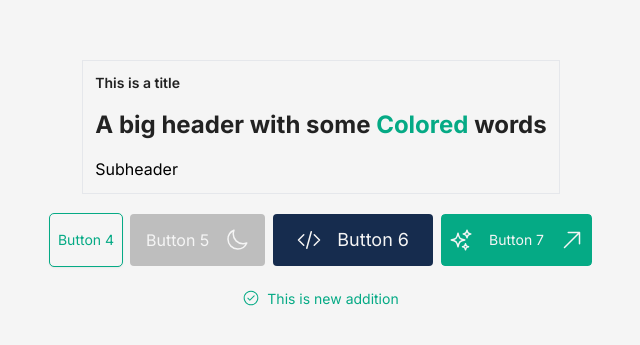
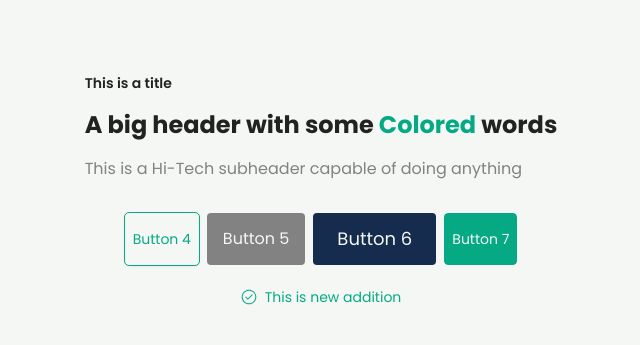
Before and after one commit to rhrokib/roboket-land, a Next.js app: page / in a window 1280 px wide. Shown: the part 215-560 px from the top of the page, without its empty margins (319-959 px from the left). Built offline with nearby package versions, Linux system fonts and the light colour scheme.

Commit message:
chore: Update font family and colors in UI components

```diff
--- a/src/app/globals.css
+++ b/src/app/globals.css
@@ -1,32 +1,14 @@
-@import url("https://fonts.googleapis.com/css2?family=Open+Sans:wght@500&family=Poppins:ital,wght@0,100;0,200;0,300;0,400;0,500;0,600;0,700;0,800;0,900;1,100;1,200;1,300;1,400;1,500;1,600;1,700;1,800;1,900&display=swap");
+@import url('https://fonts.googleapis.com/css2?family=Open+Sans:wght@500&family=Poppins:ital,wght@0,100;0,200;0,300;0,400;0,500;0,600;0,700;0,800;0,900;1,100;1,200;1,300;1,400;1,500;1,600;1,700;1,800;1,900&display=swap');
 
 @tailwind base;
 @tailwind components;
 @tailwind utilities;
 
-/* :root {
-  --foreground-rgb: 0, 0, 0;
-  --background-start-rgb: 214, 219, 220;
-  --background-end-rgb: 255, 255, 255;
-}
-
-@media (prefers-color-scheme: dark) {
-  :root {
-    --foreground-rgb: 255, 255, 255;
-    --background-start-rgb: 0, 0, 0;
-    --background-end-rgb: 0, 0, 0;
+@layer base {
+  html {
+    font-family: 'Poppins', system-ui, sans-serif;
   }
 }
-
-body {
-  color: rgb(var(--foreground-rgb));
-  background: linear-gradient(
-      to bottom,
-      transparent,
-      rgb(var(--background-end-rgb))
-    )
-    rgb(var(--background-start-rgb));
-} */
 
 @layer utilities {
   .text-balance {
@@ -34,8 +16,6 @@ body {
   }
 }
 
-/* This will affect the scrollbar globally */
-/* This will affect the scrollbar globally */
 ::-webkit-scrollbar {
   width: 8px; /* width of the entire scrollbar */
 }
--- /dev/null
+++ b/src/app/home/page1.tsx
@@ -0,0 +1,45 @@
+import { Button } from '@/components/button/button';
+import {
+  Header,
+  HeaderText,
+  HeaderTitle,
+  SubHeader,
+} from '@/components/header';
+import { IconLabel } from '@/components/icon-label';
+import { GoCheckCircle } from 'react-icons/go';
+
+export default function Page1() {
+  return (
+    <div className="flex flex-col justify-center items-center bg-light min-h-screen">
+      <Header alignment="left">
+        <HeaderTitle size="text-sm">This is a title</HeaderTitle>
+        <HeaderText
+          size="text-2xl"
+          coloredWords={['colored']}
+          accentColor="text-primary-600"
+        >
+          A big header with some Colored words
+        </HeaderText>
+        <SubHeader size="text-base">
+          This is a Hi-Tech subheader capable of doing anything
+        </SubHeader>
+      </Header>
+
+      {/*  */}
+      <div className="flex gap-2 my-5">
+        <Button label="Button 4" size="small" variant="light" outline />
+        <Button label="Button 5" size="medium" variant="secondary" />
+        <Button label="Button 6" size="large" variant="accent" />
+        <Button label="Button 7" size="small" variant="primary" outline />
+      </div>
+      <div>
+        <IconLabel
+          leftIcon={<GoCheckCircle className="text-primary-600" />}
+          label={'This is new addition'}
+          fontSize="text-sm"
+          color="text-primary-600"
+        />
+      </div>
+    </div>
+  );
+}
--- a/src/app/layout.tsx
+++ b/src/app/layout.tsx
@@ -1,12 +1,10 @@
-import type { Metadata } from "next";
-import { Inter } from "next/font/google";
-import "./globals.css";
-
-const inter = Inter({ subsets: ["latin"] });
+import type { Metadata } from 'next';
+import './globals.css';
 
 export const metadata: Metadata = {
-  title: "Create Next App",
-  description: "Generated by create next app",
+  title: 'Roboket',
+  description:
+    'Roboket, is an automated tool to help sales, marketing, customer service, and operation team to boost ROI and optimize business strategy.',
 };
 
 export default function RootLayout({
@@ -16,7 +14,7 @@ export default function RootLayout({
 }>) {
   return (
     <html lang="en">
-      <body className={inter.className}>{children}</body>
+      <body className={`font-sans}`}>{children}</body>
     </html>
   );
 }
--- a/src/app/page.tsx
+++ b/src/app/page.tsx
@@ -1,124 +1,9 @@
-import { GoCheckCircle } from 'react-icons/go';
-
-import { Button } from '@/components/button/button';
-import {
-  Header,
-  HeaderText,
-  HeaderTitle,
-  SubHeader,
-} from '@/components/header';
-
-import { IconLabel } from '../components/icon-label';
+import Page1 from './home/page1';
 
 export default function Home() {
   return (
     <>
-      <div className="flex flex-col justify-center items-center bg-light min-h-screen">
-        <Header alignment="left">
-          <HeaderTitle size="text-sm">This is a title</HeaderTitle>
-          <HeaderText
-            size="text-2xl"
-            coloredWords={['colored']}
-            accentColor="text-primary-600"
-          >
-            A big header with some Colored words
-          </HeaderText>
-          <SubHeader size="text-base">Subheader</SubHeader>
-        </Header>
-
-        {/*  */}
-        <div className="flex gap-2 my-5">
-          <Button label="Button 4" size="small" variant="light" outline />
-          <Button
-            label="Button 5"
-            size="medium"
-            variant="secondary"
-            rightIcon={
-              <svg
-                xmlns="http://www.w3.org/2000/svg"
-                fill="none"
-                viewBox="0 0 24 24"
-                strokeWidth={1.5}
-                stroke="currentColor"
-                className="w-6 h-6"
-              >
-                <path
-                  strokeLinecap="round"
-                  strokeLinejoin="round"
-                  d="M21.752 15.002A9.72 9.72 0 0 1 18 15.75c-5.385 0-9.75-4.365-9.75-9.75 0-1.33.266-2.597.748-3.752A9.753 9.753 0 0 0 3 11.25C3 16.635 7.365 21 12.75 21a9.753 9.753 0 0 0 9.002-5.998Z"
-                />
-              </svg>
-            }
-          />
-          <Button
-            label="Button 6"
-            size="large"
-            variant="accent"
-            leftIcon={
-              <svg
-                xmlns="http://www.w3.org/2000/svg"
-                fill="none"
-                viewBox="0 0 24 24"
-                strokeWidth={1.5}
-                stroke="currentColor"
-                className="w-6 h-6"
-              >
-                <path
-                  strokeLinecap="round"
-                  strokeLinejoin="round"
-                  d="M17.25 6.75 22.5 12l-5.25 5.25m-10.5 0L1.5 12l5.25-5.25m7.5-3-4.5 16.5"
-                />
-              </svg>
-            }
-          />
-          <Button
-            label="Button 7"
-            size="small"
-            variant="primary"
-            outline
-            rightIcon={
-              <svg
-                xmlns="http://www.w3.org/2000/svg"
-                fill="none"
-                viewBox="0 0 24 24"
-                strokeWidth={1.5}
-                stroke="currentColor"
-                className="w-6 h-6"
-              >
-                <path
-                  strokeLinecap="round"
-                  strokeLinejoin="round"
-                  d="m4.5 19.5 15-15m0 0H8.25m11.25 0v11.25"
-                />
-              </svg>
-            }
-            leftIcon={
-              <svg
-                xmlns="http://www.w3.org/2000/svg"
-                fill="none"
-                viewBox="0 0 24 24"
-                strokeWidth={1.5}
-                stroke="currentColor"
-                className="w-6 h-6"
-              >
-                <path
-                  strokeLinecap="round"
-                  strokeLinejoin="round"
-                  d="M9.813 15.904 9 18.75l-.813-2.846a4.5 4.5 0 0 0-3.09-3.09L2.25 12l2.846-.813a4.5 4.5 0 0 0 3.09-3.09L9 5.25l.813 2.846a4.5 4.5 0 0 0 3.09 3.09L15.75 12l-2.846.813a4.5 4.5 0 0 0-3.09 3.09ZM18.259 8.715 18 9.75l-.259-1.035a3.375 3.375 0 0 0-2.455-2.456L14.25 6l1.036-.259a3.375 3.375 0 0 0 2.455-2.456L18 2.25l.259 1.035a3.375 3.375 0 0 0 2.456 2.456L21.75 6l-1.035.259a3.375 3.375 0 0 0-2.456 2.456ZM16.894 20.567 16.5 21.75l-.394-1.183a2.25 2.25 0 0 0-1.423-1.423L13.5 18.75l1.183-.394a2.25 2.25 0 0 0 1.423-1.423l.394-1.183.394 1.183a2.25 2.25 0 0 0 1.423 1.423l1.183.394-1.183.394a2.25 2.25 0 0 0-1.423 1.423Z"
-                />
-              </svg>
-            }
-          />
-        </div>
-        <div>
-          <IconLabel
-            leftIcon={<GoCheckCircle className="text-primary-600" />}
-            label={'This is new addition'}
-            fontSize="text-sm"
-            color="text-primary-600"
-          />
-        </div>
-      </div>
+      <Page1 />
     </>
   );
 }
--- a/src/components/header.tsx
+++ b/src/components/header.tsx
@@ -39,7 +39,7 @@ export function Header({ alignment = 'left', children }: HeaderProps) {
         : 'text-left';
 
   return (
-    <div className={`${alignmentClass} flex flex-col border  p-3 gap-4`}>
+    <div className={`${alignmentClass} flex flex-col  p-3 gap-4`}>
       {children}
     </div>
   );
@@ -53,9 +53,11 @@ export function HeaderTitle({
   ...props
 }: HeaderTitleProps) {
   return (
-    <h1 className={`${color} ${size} font-semibold`} {...props}>
-      {children}
-    </h1>
+    <>
+      <h1 className={`${color} ${size} font-semibold`} {...props}>
+        {children}
+      </h1>
+    </>
   );
 }
 
@@ -71,7 +73,7 @@ export function HeaderText({
   const coloredWordsSet = new Set(coloredWords);
 
   return (
-    <h2 className={`${color} ${size} font-bold `} {...props}>
+    <h2 className={`${color} ${size} font-bold`} {...props}>
       {typeof children === 'string'
         ? children.split(' ').map((word: string, index: number) => (
             <span
@@ -89,8 +91,8 @@ export function HeaderText({
 // SubHeader
 export function SubHeader({
   children,
-  color = 'text-dark',
+  color = 'text-secondary',
   size = 'text-base',
 }: SubHeaderProps) {
-  return <span className={`text-${color} text-${size}`}>{children}</span>;
+  return <span className={`${color} ${size}`}>{children}</span>;
 }
--- a/src/types/ui-config.ts
+++ b/src/types/ui-config.ts
@@ -4,6 +4,7 @@ export type TextColor =
   | 'text-primary-600'
   | 'text-dark'
   | 'text-light'
+  | 'text-secondary'
   | 'text-accent-600';
 
 export type SmallText = 'text-sm' | 'text-base' | 'text-xs';
--- a/tailwind.config.ts
+++ b/tailwind.config.ts
@@ -1,50 +1,52 @@
-import type { Config } from "tailwindcss";
+import type { Config } from 'tailwindcss';
+
+const defaultTheme = require('tailwindcss/defaultTheme');
 
 const config: Config = {
   content: [
-    "./src/pages/**/*.{js,ts,jsx,tsx,mdx}",
-    "./src/components/**/*.{js,ts,jsx,tsx,mdx}",
-    "./src/app/**/*.{js,ts,jsx,tsx,mdx}",
+    './src/pages/**/*.{js,ts,jsx,tsx,mdx}',
+    './src/components/**/*.{js,ts,jsx,tsx,mdx}',
+    './src/app/**/*.{js,ts,jsx,tsx,mdx}',
   ],
+
   theme: {
     extend: {
       colors: {
         primary: {
-          200: "#97D4C7",
-          600: "#05AA85",
+          200: '#97D4C7',
+          600: '#05AA85',
         },
         accent: {
-          200: "#4B648B",
-          400: "#1D3D70",
-          600: "#162C4E",
+          200: '#4B648B',
+          400: '#1D3D70',
+          600: '#162C4E',
         },
-        secondary: "#BEBEBE",
-        dark: "#222",
-        light: "#F5F5F5",
+        secondary: '#828282',
+        dark: '#222',
+        light: '#f4f7f3',
       },
       backgroundImage: {
-        "gradient-radial": "radial-gradient(var(--tw-gradient-stops))",
-        "gradient-conic":
-          "conic-gradient(from 180deg at 50% 50%, var(--tw-gradient-stops))",
+        'gradient-radial': 'radial-gradient(var(--tw-gradient-stops))',
+        'gradient-conic':
+          'conic-gradient(from 180deg at 50% 50%, var(--tw-gradient-stops))',
       },
       fontFamily: {
-        sans: ["Poppins", "sans-serif"],
-        poppins: ["Poppins", "sans-serif"],
+        sans: ['Poppins', ...defaultTheme.fontFamily.sans],
       },
       fontWeight: {
-        thin: "100",
-        extralight: "200",
-        light: "300",
-        regular: "400",
-        medium: "500",
-        semibold: "600",
-        bold: "700",
-        extrabold: "800",
-        black: "900",
+        thin: '100',
+        extralight: '200',
+        light: '300',
+        regular: '400',
+        medium: '500',
+        semibold: '600',
+        bold: '700',
+        extrabold: '800',
+        black: '900',
       },
       fontStyle: {
-        normal: "normal",
-        italic: "italic",
+        normal: 'normal',
+        italic: 'italic',
       },
     },
   },
```
